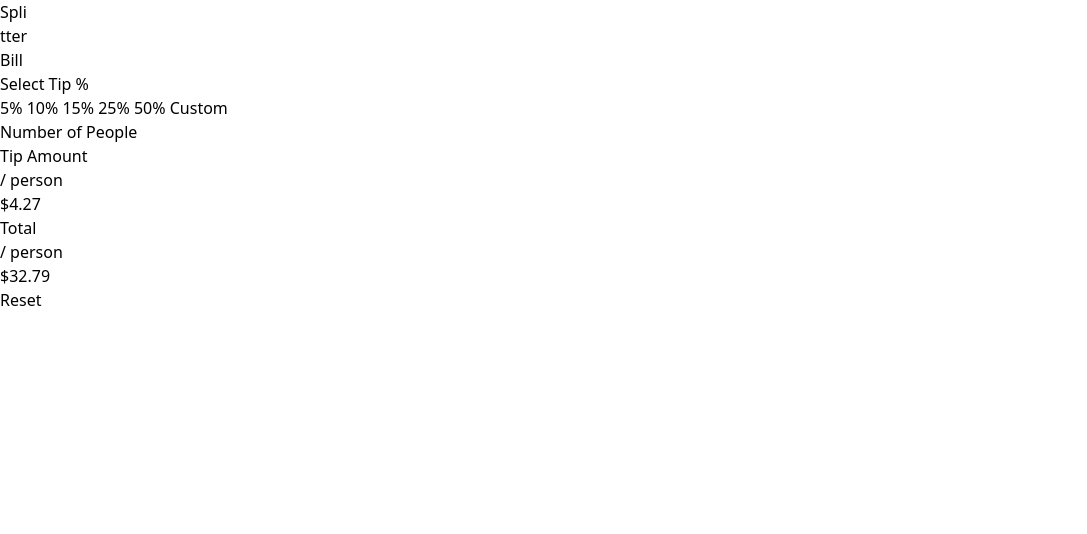
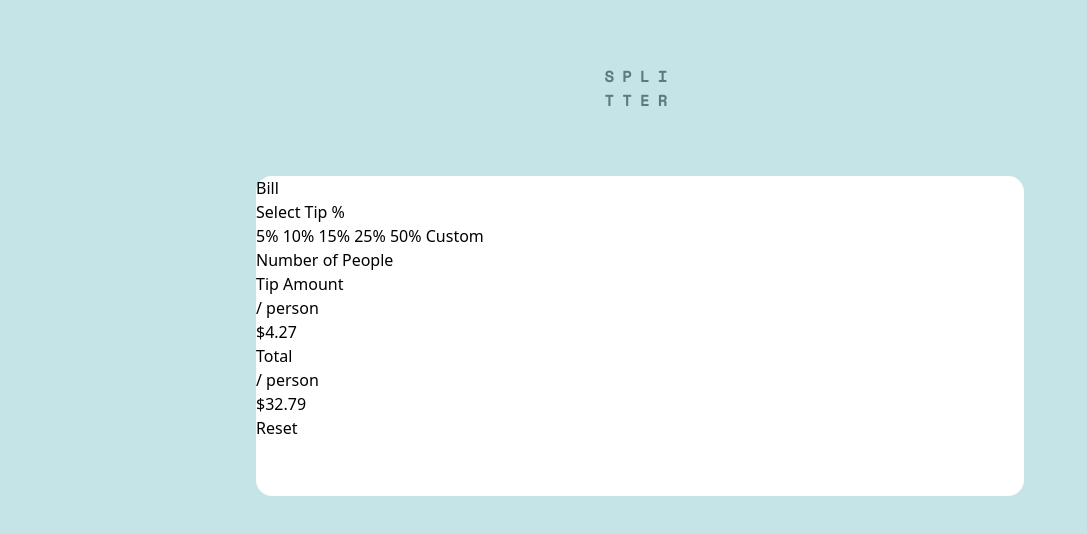
Before and after one commit to FreeCodeTheory/tip_calculator_app_challenge, a website: page index.html in a window 1280 px wide. Shown: the whole page, without its empty margins (0-1087 px from the left). Drawn offline with nearby package versions, Linux system fonts and the light colour scheme.

Commit message:
Tailwing CSS Commit

```diff
--- a/index.html
+++ b/index.html
@@ -6,10 +6,12 @@
 
   <link rel="icon" type="image/png" sizes="32x32" href="./images/favicon-32x32.png">
 
+  <link rel="stylesheet" href="/dist/output.css">
+  <link rel="stylesheet" href="/css/style.css">
+
   <link rel="preconnect" href="https://fonts.googleapis.com">
   <link rel="preconnect" href="https://fonts.gstatic.com" crossorigin>
   <link href="https://fonts.googleapis.com/css2?family=Space+Mono:wght@700&display=swap" rel="stylesheet">
-  <link rel="stylesheet" href="/dist/output.css">
 
   <title>Frontend Mentor | Tip calculator app</title>
 
--- a/tailwind.config.js
+++ b/tailwind.config.js
@@ -1,5 +1,5 @@
 module.exports = {
-  content: ["./src/**/*.{html,css,js}"],
+  content: ["./index.html"],
   theme: {
     extend: {
       colors: {
```
Also changed, not shown: dist/output.css.
